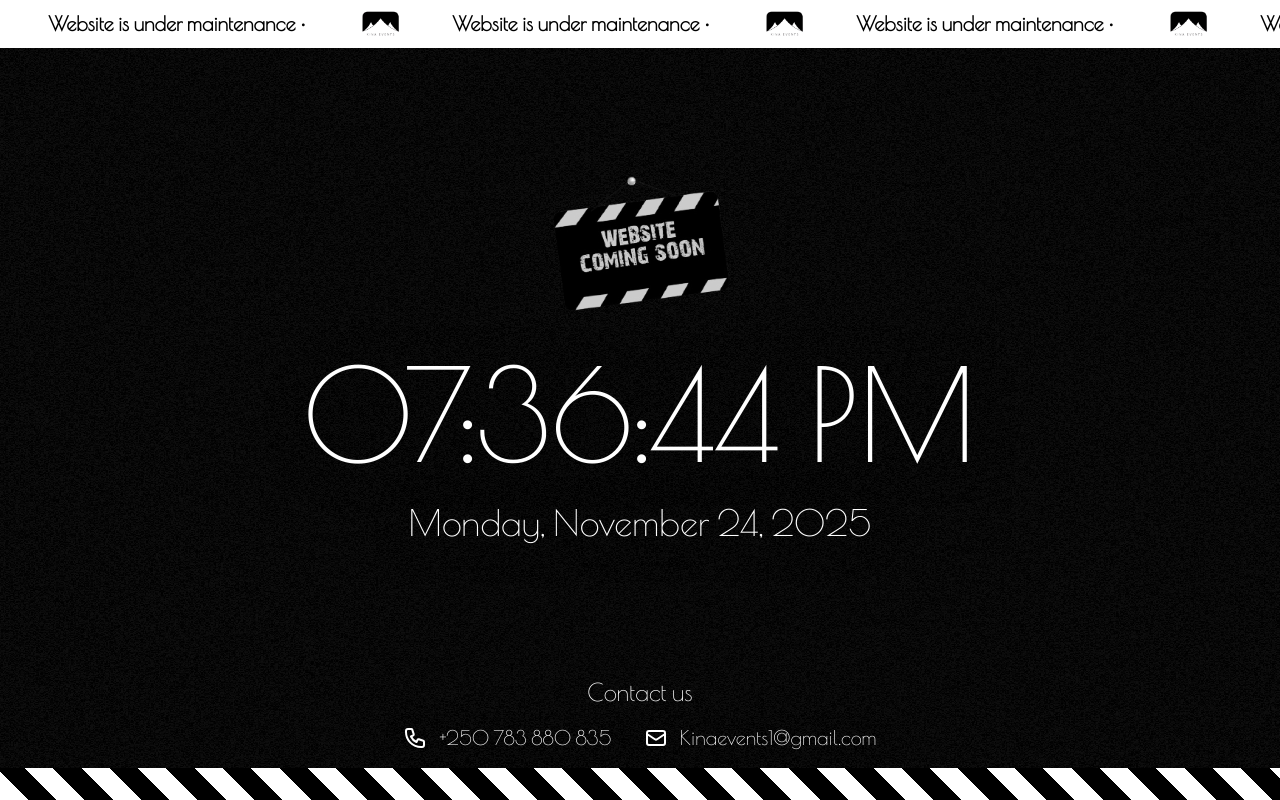
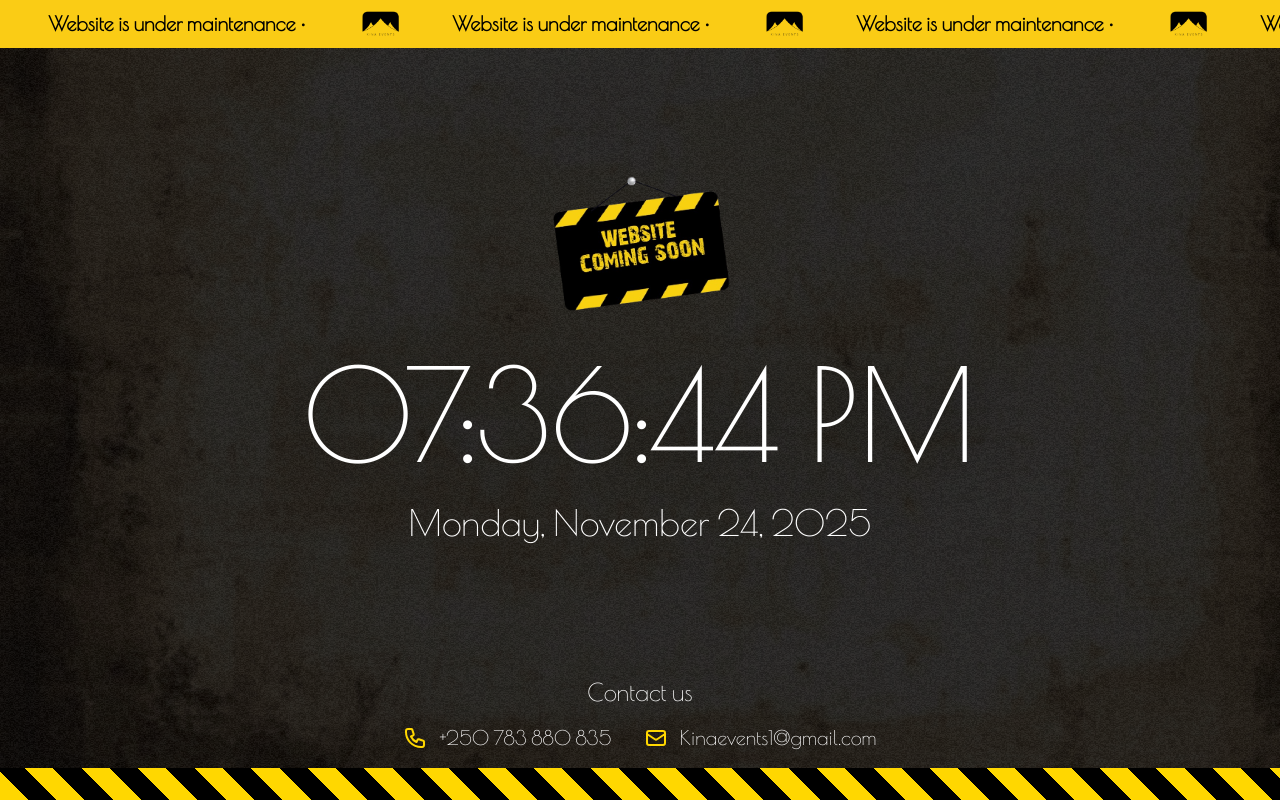
Before and after one commit to Kgadrw/kina-events, a Next.js app: page / in a window 1280 px wide. Built offline with nearby package versions, Linux system fonts and the light colour scheme.

Commit message:
first push

```diff
--- a/app/page.tsx
+++ b/app/page.tsx
@@ -37,11 +37,19 @@ export default function MaintenancePage() {
 
   return (
     <div className="min-h-screen flex flex-col relative overflow-hidden bg-black">
+      {/* Background Image */}
+      <div
+        className="absolute inset-0 z-0 bg-cover bg-center bg-no-repeat"
+        style={{
+          backgroundImage: 'url(/news.webp)'
+        }}
+      />
+
       {/* Black Overlay */}
-      <div className="absolute inset-0 bg-black/85 z-0"></div>
+      <div className="absolute inset-0 bg-black/85 z-[1]"></div>
 
       {/* Noise Effect */}
-      <div className="absolute inset-0 z-[1]">
+      <div className="absolute inset-0 z-[2]">
         <Noise
           patternSize={250}
           patternScaleX={1}
@@ -52,7 +60,7 @@ export default function MaintenancePage() {
       </div>
 
       {/* Scrolling Text */}
-      <div className="relative z-40 w-full h-12 bg-white flex items-center overflow-hidden">
+      <div className="relative z-40 w-full h-12 bg-yellow-400 flex items-center overflow-hidden">
         <div className="flex animate-scroll whitespace-nowrap font-poiret items-center">
           <span className="text-black font-bold text-lg md:text-xl px-8">
             Website is under maintenance •
@@ -97,7 +105,7 @@ export default function MaintenancePage() {
             <img
               src="/black.png"
               alt="Logo"
-              className="h-24 md:h-32 lg:h-40 w-auto mx-auto filter grayscale"
+              className="h-24 md:h-32 lg:h-40 w-auto mx-auto"
             />
           </div>
 
@@ -131,7 +139,7 @@ export default function MaintenancePage() {
                 className="h-6 w-6"
                 fill="none"
                 viewBox="0 0 24 24"
-                stroke="currentColor"
+                stroke="#FFD700"
               >
                 <path
                   strokeLinecap="round"
@@ -151,7 +159,7 @@ export default function MaintenancePage() {
                 className="h-6 w-6"
                 fill="none"
                 viewBox="0 0 24 24"
-                stroke="currentColor"
+                stroke="#FFD700"
               >
                 <path
                   strokeLinecap="round"
@@ -170,7 +178,7 @@ export default function MaintenancePage() {
       <div
         className="absolute bottom-0 left-0 w-full h-8 z-30"
         style={{
-          backgroundImage: 'repeating-linear-gradient(45deg, #fff 0, #fff 20px, #000 20px, #000 40px)'
+          backgroundImage: 'repeating-linear-gradient(45deg, #FFD700 0, #FFD700 20px, #000 20px, #000 40px)'
         }}
       />
     </div>
```
Also changed, not shown: public/news.webp (added).
